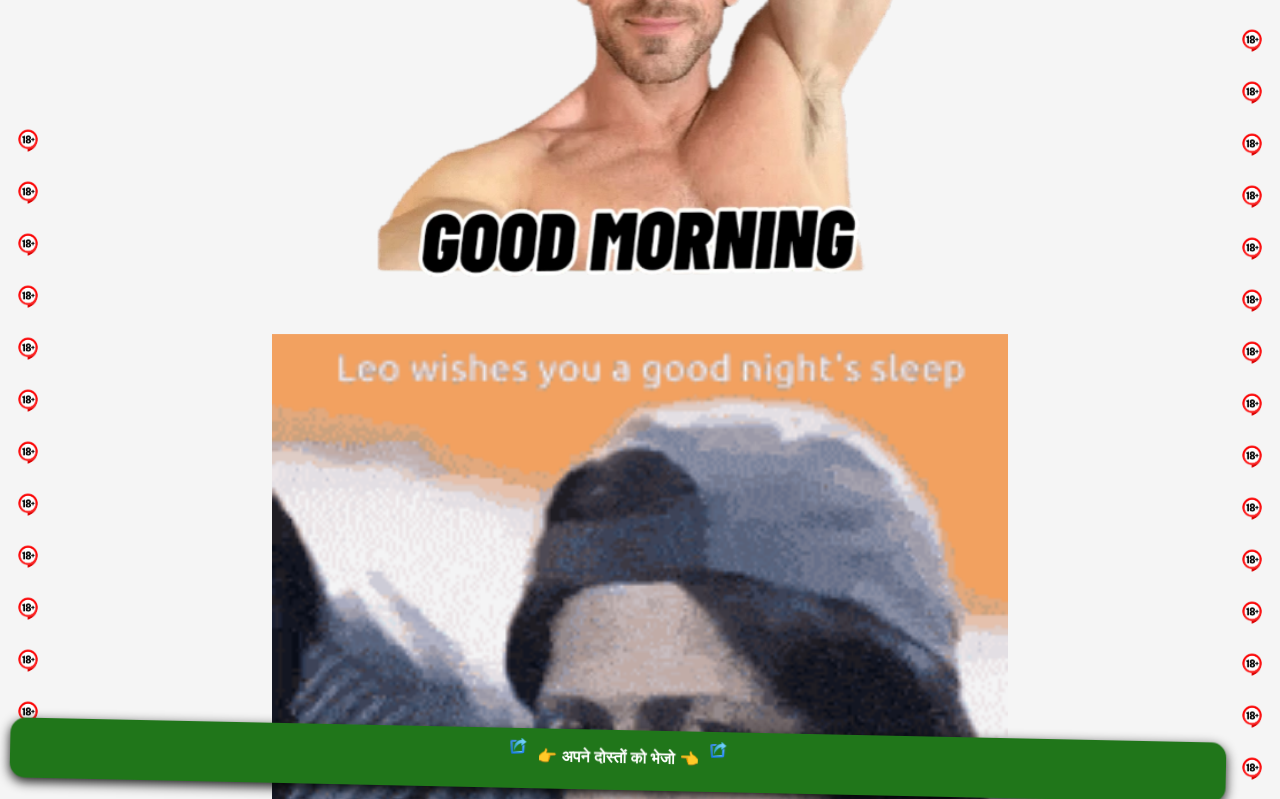
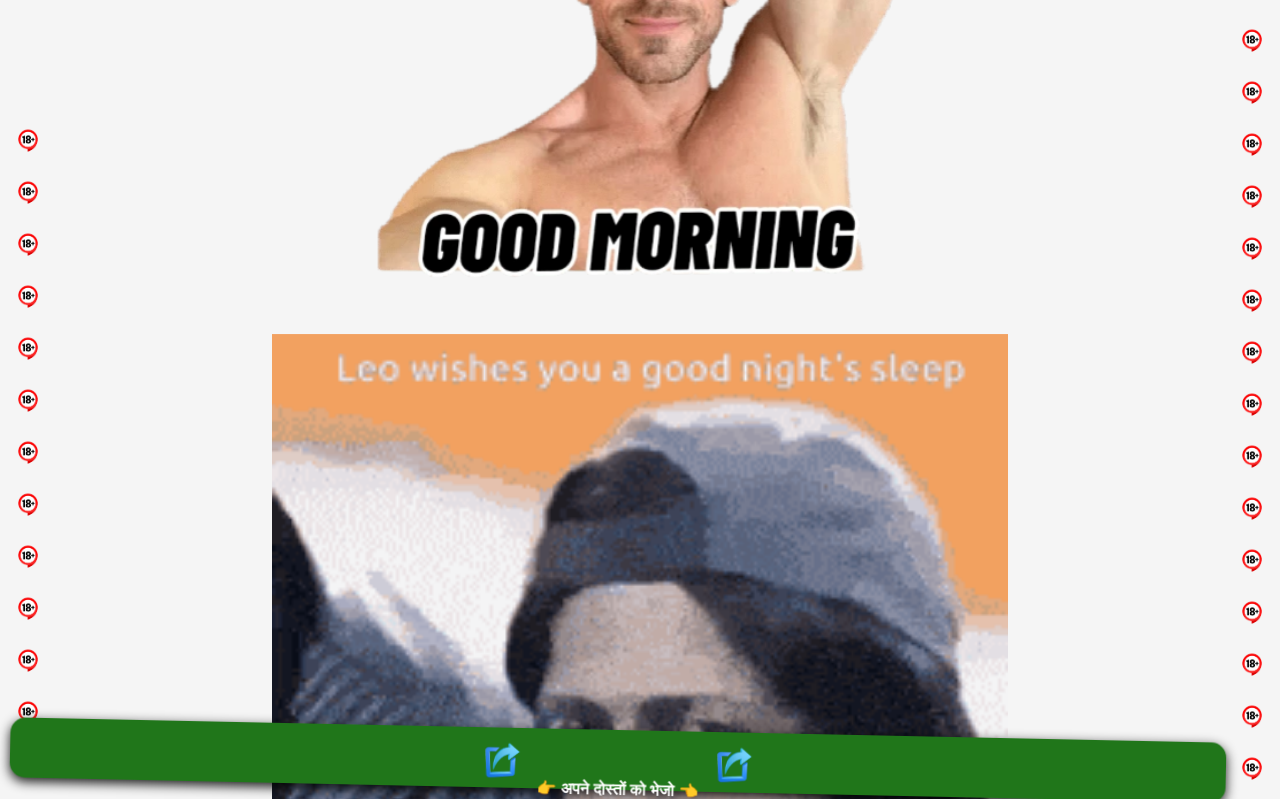
Before and after one commit to The-Lamp/Share, a plain HTML site: page index.html in a window 1280 px wide. Both pictures are taken after a click on the picture 640 px from the left and 511 px from the top of the page. Shown: the top 799 px of the page. Drawn offline with Linux system fonts and the light colour scheme.

Commit message:
Update index.html

```diff
--- a/index.html
+++ b/index.html
@@ -309,9 +309,9 @@ border-radius: 15px;
         <img src="images/Morning.webp" width="80%" height="auto" style="animation: shake 0.5s infinite;">
         <img src="images/Kiss.gif" alt="Cow" class="cow-image">
         <a class="footerbtn" href="whatsapp://send?text=मेरा%20खास%20सन्देश%20है:%20cutielife.in/hi/">
-    <img width="28px" height="28px" src="images/Share.webp">
+    <img width="60px" height="60px" src="images/Share.webp">
     <b style="font-size:16px;">👉 अपने दोस्तों को भेजो 👈</b>
-    <img width="28px" height="28px" src="images/Share.webp">
+    <img width="60px" height="60px" src="images/Share.webp">
         </a>
     </div>
 
```
